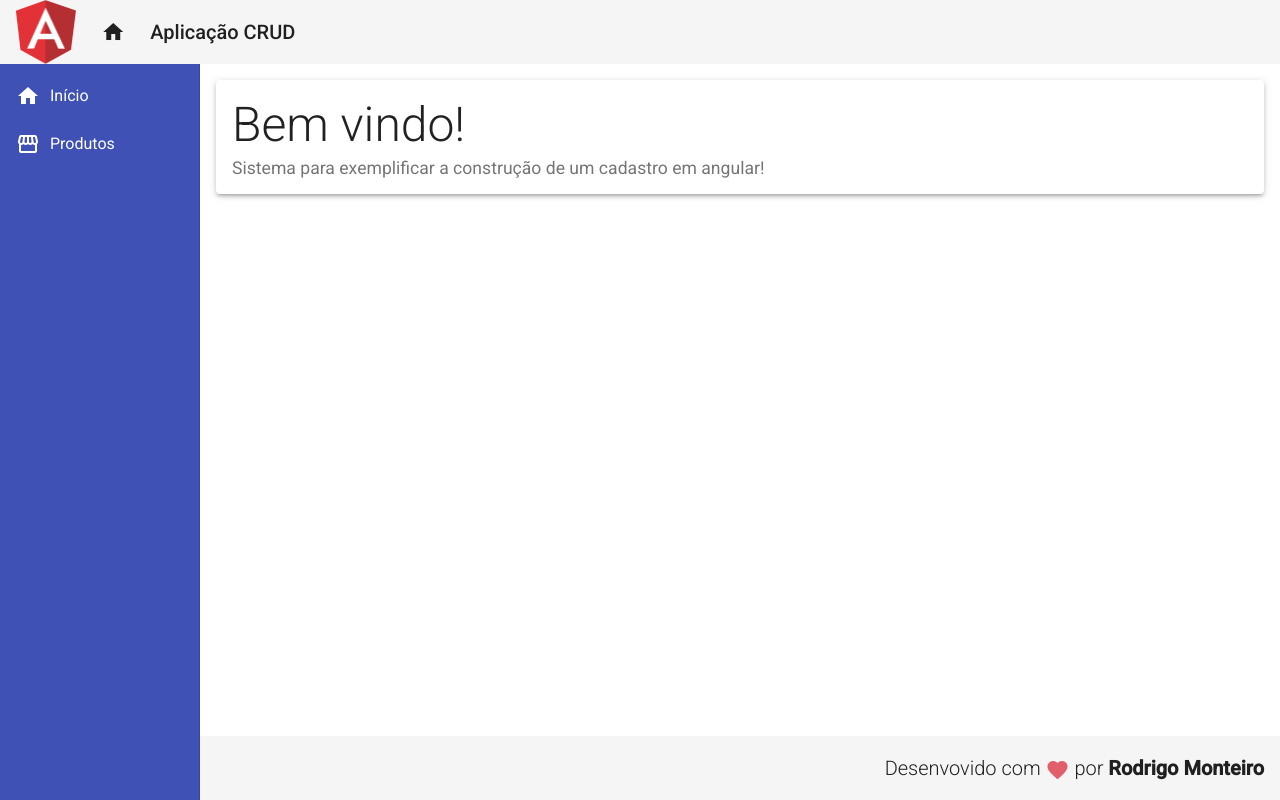
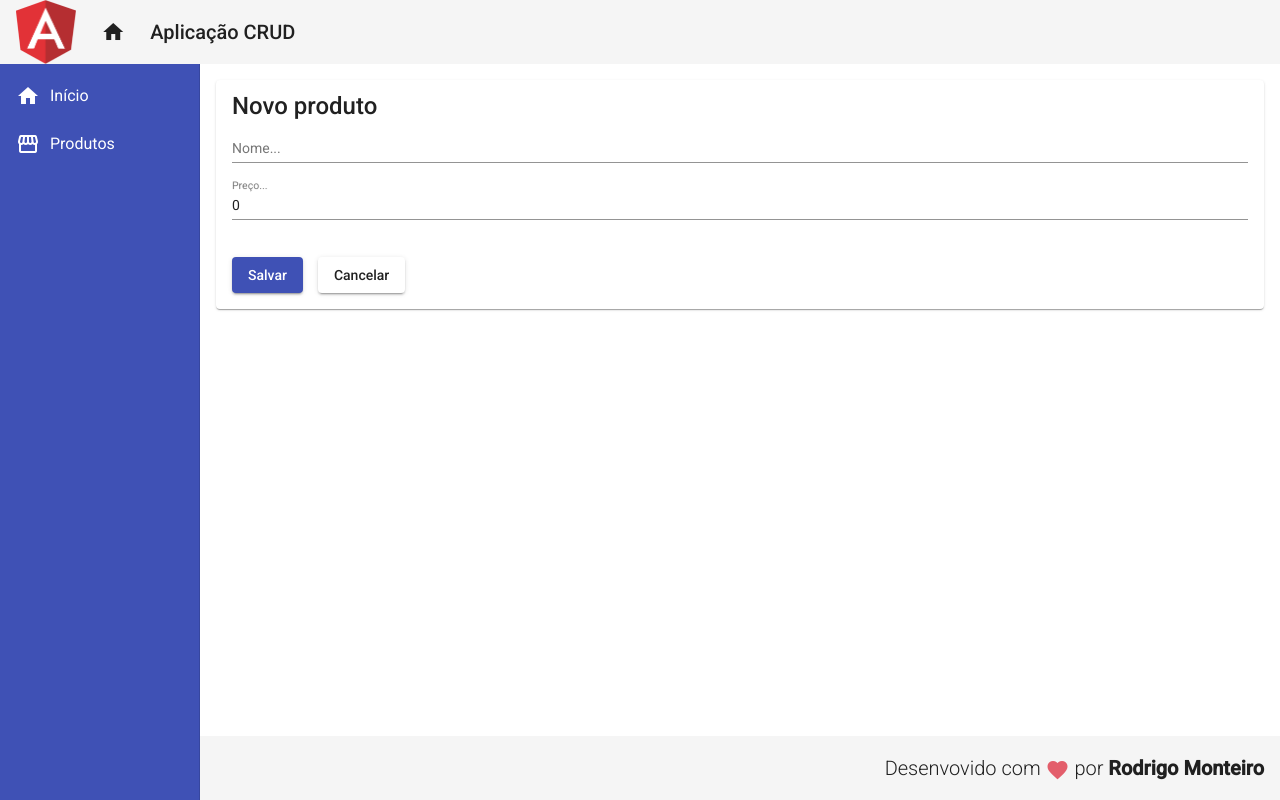
Before and after one commit to RodrigoMonteiro/crud-com-angular, an Angular app in the folder frontend/: page /products/create in a window 1280 px wide. Before the commit this address led to /. Built offline with nearby package versions, Linux system fonts and the light colour scheme.

Commit message:
Formulário criar produto.

```diff
--- a/frontend/src/app/app-routing.module.ts
+++ b/frontend/src/app/app-routing.module.ts
@@ -1,7 +1,22 @@
 import { NgModule } from '@angular/core';
 import { Routes, RouterModule } from '@angular/router';
 
-const routes: Routes = [];
+import {HomeComponent} from './views/home/home.component'
+import {ProductCrudComponent} from './views/product-crud/product-crud.component'
+import { ProductCreateComponent } from './components/product/product-create/product-create.component';
+
+
+const routes: Routes = [
+  {
+  path: "",
+  component: HomeComponent
+},{
+  path: "products",
+  component: ProductCrudComponent
+},{
+  path:"products/create",
+  component:ProductCreateComponent
+}];
 
 @NgModule({
   imports: [RouterModule.forRoot(routes)],
--- /dev/null
+++ b/frontend/src/app/components/product/product-create/product-create.component.css
@@ -0,0 +1,9 @@
+form {
+    display: flex;
+    flex-direction: column;
+}
+
+button{
+    margin-right: 15px;
+    margin-top: 20px;
+}
--- /dev/null
+++ b/frontend/src/app/components/product/product-create/product-create.component.html
@@ -0,0 +1,21 @@
+<mat-card>
+    <mat-card-title>
+        Novo produto
+    </mat-card-title>
+    <form>
+        <mat-form-field>
+            <input matInput placeholder="Nome..." [(ngModel)]="product.name" name="name">
+        </mat-form-field>
+        <mat-form-field>
+
+            <input matInput placeholder="Preço..."  [(ngModel)]="product.price" name="price">
+        </mat-form-field>
+    </form>
+    <button mat-raised-button (click)="createProduct()" color="primary">
+        Salvar
+    </button>
+
+    <button mat-raised-button (click)="cancel()">
+        Cancelar
+    </button>
+</mat-card>
--- /dev/null
+++ b/frontend/src/app/components/product/product-create/product-create.component.ts
@@ -0,0 +1,32 @@
+import { Product } from './../product.model';
+import { Component, OnInit } from '@angular/core';
+import { Router } from '@angular/router';
+import { ProductService } from './../product.service';
+
+@Component({
+  selector: 'app-product-create',
+  templateUrl: './product-create.component.html',
+  styleUrls: ['./product-create.component.css']
+})
+export class ProductCreateComponent implements OnInit {
+  product: Product = {
+    name: '',
+    price: 0.00
+  }
+  constructor(private productService: ProductService, private router: Router) { }
+
+  ngOnInit(): void {
+
+  }
+  createProduct(): void {
+      this.productService.create(this.product).subscribe(() => {
+      this.productService.showMessage('Operação realizada com sucesso!')
+      this.router.navigate(['/products'])
+    })
+
+  }
+  cancel(): void {
+    this.router.navigate(['/products'])
+  }
+
+}
--- /dev/null
+++ b/frontend/src/app/components/product/product.model.ts
@@ -0,0 +1,5 @@
+export interface Product {
+    id? : number,
+    name: String,
+    price:  number
+}
--- /dev/null
+++ b/frontend/src/app/components/product/product.service.ts
@@ -0,0 +1,25 @@
+import { HttpClient } from '@angular/common/http';
+import { Injectable } from '@angular/core';
+import { MatSnackBar } from '@angular/material/snack-bar';
+import { Observable } from 'rxjs';
+import { Product } from './product.model'
+@Injectable({
+  providedIn: 'root'
+})
+export class ProductService {
+  baseUrl = 'http://localhost:3001/products '
+  constructor(private snackBar: MatSnackBar, private http: HttpClient) { }
+
+  showMessage(msg: string): void {
+    this.snackBar.open(msg, 'X', {
+      duration: 3000,
+      horizontalPosition: "right",
+      verticalPosition: "top"
+    })
+
+  }
+  create(product: Product): Observable<Product> {
+    return this.http.post<Product>(this.baseUrl, product)
+  }
+
+}
--- a/frontend/src/app/components/template/header/header.component.html
+++ b/frontend/src/app/components/template/header/header.component.html
@@ -1,7 +1,7 @@
 <mat-toolbar class="header mat-elevation-z4">
     <span>
         <a>
-            <img class="logo" src="assets/img/angular.png" alt="Logo">
+            <img class="logo" src="assets/img/angular.png" alt="Logo" routerLink="/">
         </a>
     </span>
     <span class="title-group">
--- a/frontend/src/app/components/template/nav/nav.component.html
+++ b/frontend/src/app/components/template/nav/nav.component.html
@@ -1,17 +1,19 @@
 <mat-sidenav-container class="container">
     <mat-sidenav class="sidenav" mode="side" opened fixedInViewport="true" fixedTopGap="64">
         <mat-nav-list class="nav-list">
-            <a mat-list-item>
+            <a mat-list-item routerLink="/">
                 <i class="material-icons">home</i>
                 Início
             </a>
-            <a mat-list-item>
+            <a mat-list-item routerLink="/products">
                 <i class="material-icons">storefront</i>
                 Produtos
             </a>
         </mat-nav-list>
     </mat-sidenav>
     <mat-sidenav-content class="content">
-        <app-home></app-home>
+       <router-outlet>
+
+       </router-outlet>
     </mat-sidenav-content>
 </mat-sidenav-container>
--- /dev/null
+++ b/frontend/src/app/views/product-crud/product-crud.component.html
@@ -0,0 +1 @@
+<button mat-raised-button (click)="navigateToProductCreate()">Novo Produto</button>
--- /dev/null
+++ b/frontend/src/app/views/product-crud/product-crud.component.ts
@@ -0,0 +1,20 @@
+import { Routes } from '@angular/router';
+import { Component, OnInit } from '@angular/core';
+import {Router} from '@angular/router'
+
+@Component({
+  selector: 'app-product-crud',
+  templateUrl: './product-crud.component.html',
+  styleUrls: ['./product-crud.component.css']
+})
+export class ProductCrudComponent implements OnInit {
+
+  constructor(private router: Router) { }
+
+  ngOnInit(): void {
+  }
+  navigateToProductCreate(): void {
+    this.router.navigate(['/products/create'])
+  }
+
+}
```
Also changed, not shown: frontend/src/app/app.module.ts (+22 -3 lines), frontend/src/app/views/product-crud/product-crud.component.css (added), 1 other file (tests, documents, lock files or other folders).
